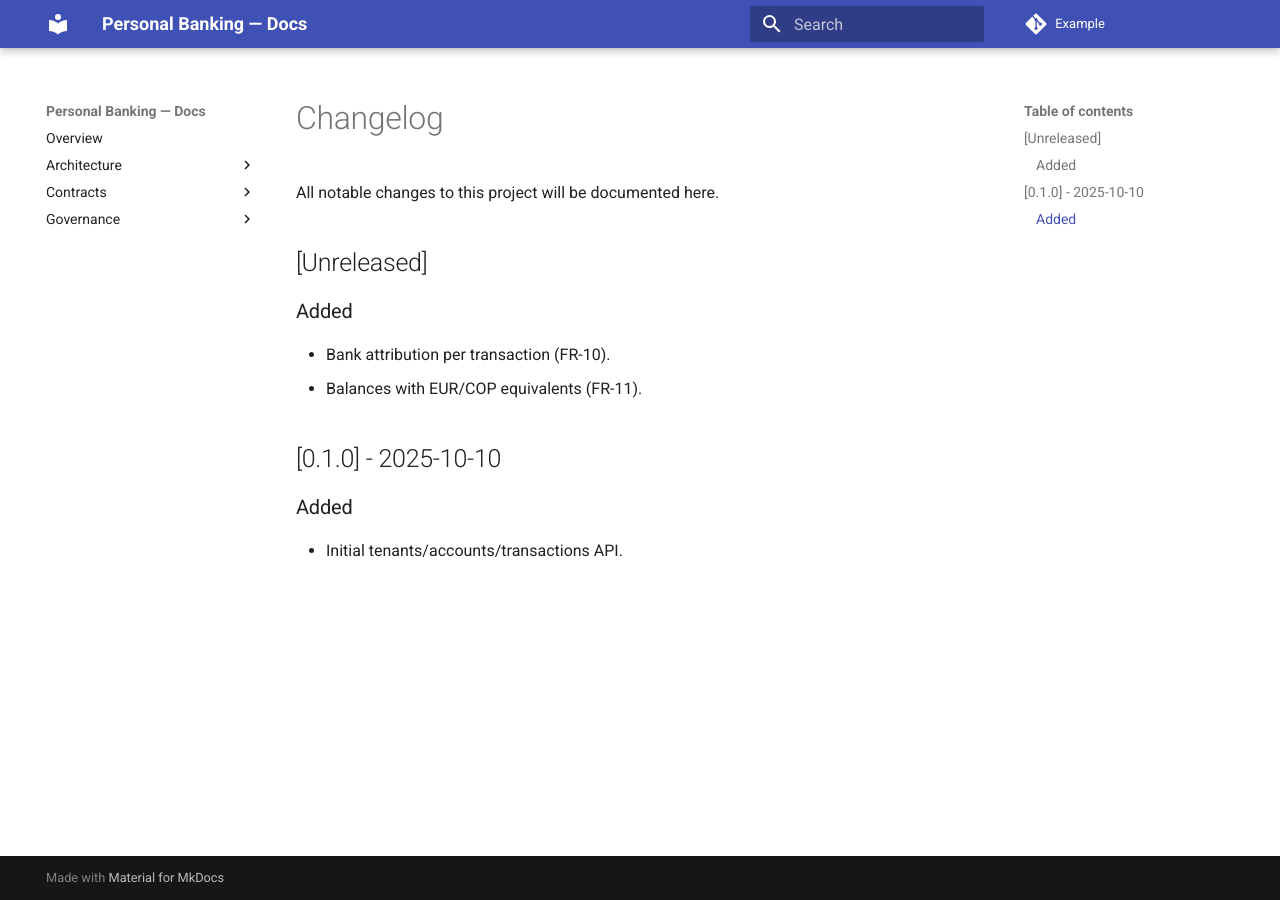
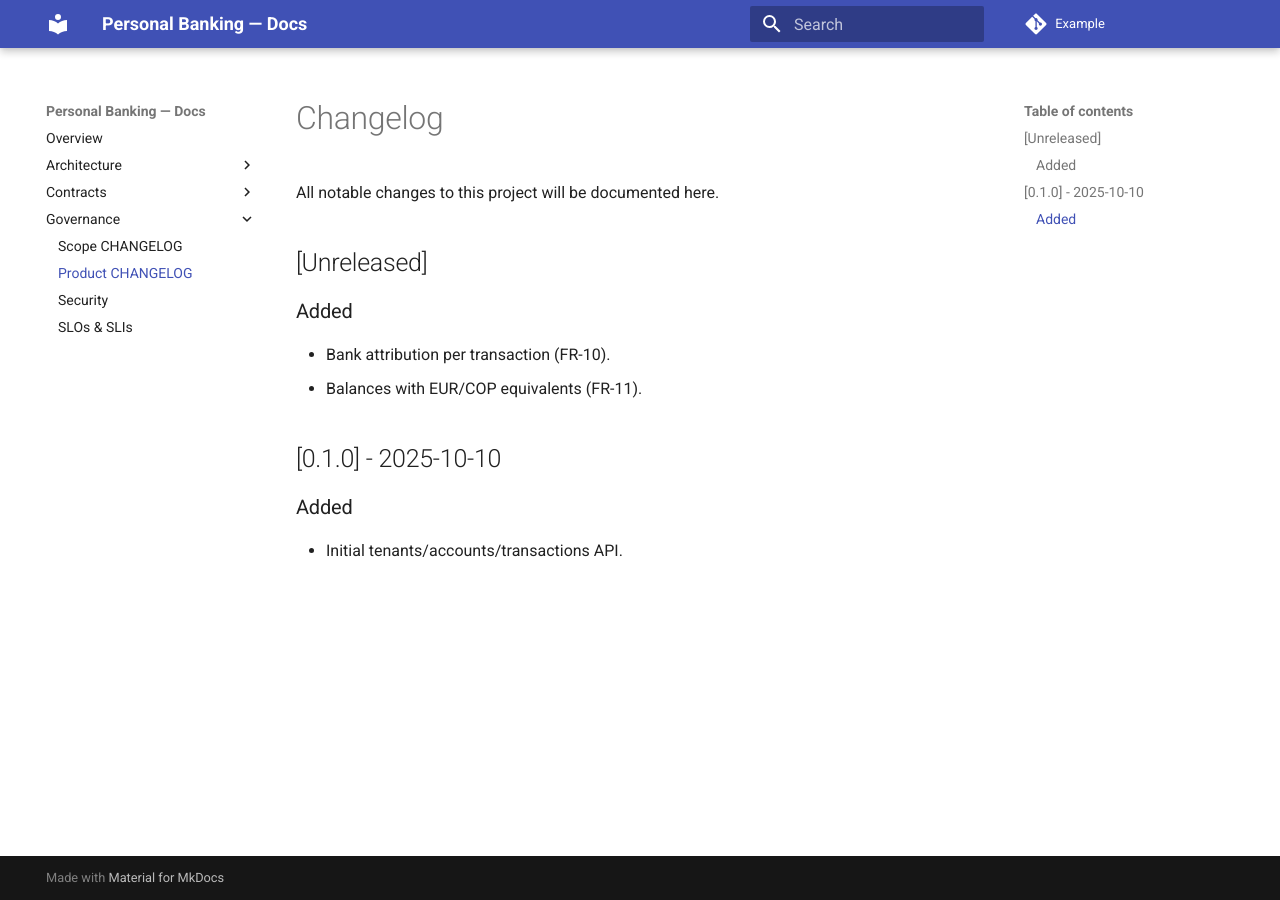
Before and after one commit to alexandervivas/personal-banking-be-java, an MkDocs documentation site: the page built from docs/governance/product-CHANGELOG.md, in a window 1280 px wide. Built offline with MkDocs 1.6.1 and Material for MkDocs 9.7.7, drawn with Linux system fonts in a browser that asks for light colours; part of the change alters nothing that is shown.

Commit message:
Update mkdocs.yml

```diff
--- a/mkdocs.yml
+++ b/mkdocs.yml
@@ -3,17 +3,17 @@ repo_url: https://example.com/your/repo
 nav:
   - Overview: index.md
   - Architecture:
-    - Context: docs/architecture/c4-context.md
-    - Containers: docs/architecture/c4-container.md
-    - ADRs Index: docs/architecture/decisions/index.md
+    - Context: architecture/c4-context.md
+    - Containers: architecture/c4-container.md
+    - ADRs Index: architecture/decisions/index.md
   - Contracts:
-    - OpenAPI v1 Changelog: docs/contracts/openapi/v1/CHANGELOG.md
-    - Events v1 Changelog: docs/contracts/events/v1/CHANGELOG.md
+    - OpenAPI v1 Changelog: contracts/openapi/v1/CHANGELOG.md
+    - Events v1 Changelog: contracts/events/v1/CHANGELOG.md
   - Governance:
-    - Scope CHANGELOG: docs/governance/scope-CHANGELOG.md
-    - Product CHANGELOG: docs/governance/product-CHANGELOG.md
-    - Security: docs/governance/SECURITY.md
-    - SLOs & SLIs: docs/governance/SLOs-SLIs.md
+    - Scope CHANGELOG: governance/scope-CHANGELOG.md
+    - Product CHANGELOG: governance/product-CHANGELOG.md
+    - Security: governance/SECURITY.md
+    - SLOs & SLIs: governance/SLOs-SLIs.md
 theme:
   name: material
 markdown_extensions:
```
